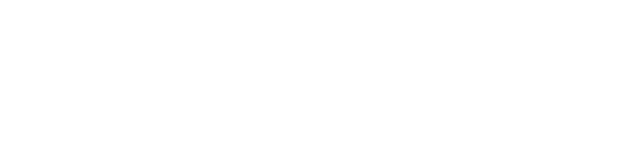
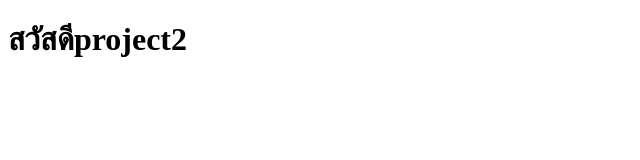
Before and after one commit to noppakan/project2, a plain HTML site: page index.html in a window 1280 px wide. Shown: the whole page, without its empty margins (0-640 px from the left). Drawn offline with Linux system fonts and the light colour scheme.

Commit message:
เพิ่มบรรทัดที่2

```diff
--- a/index.html
+++ b/index.html
@@ -7,6 +7,6 @@
     <title>Document</title>
 </head>
 <body>
-
+    <h1>สวัสดีproject2</h1>
 </body>
 </html>
```
